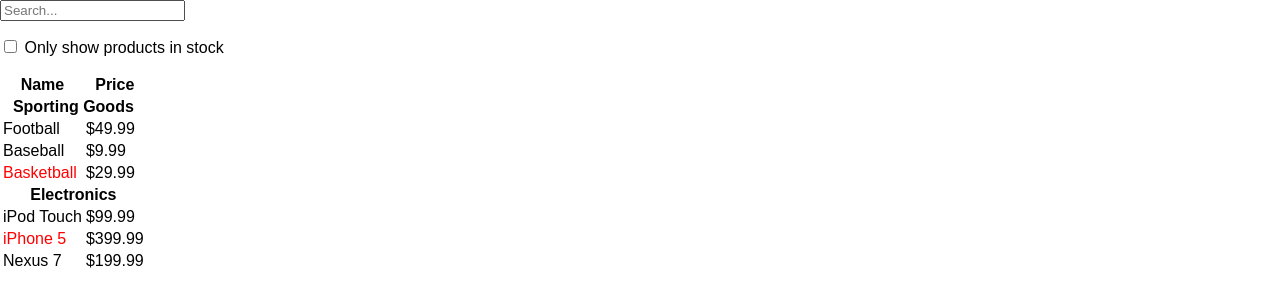
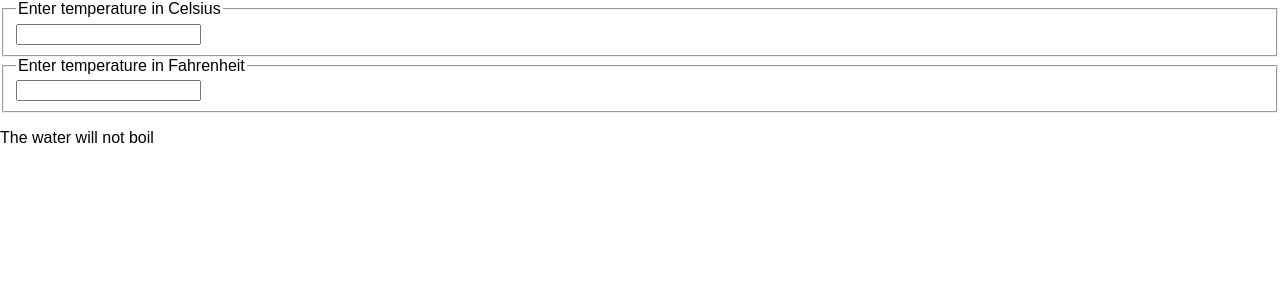
Before and after one commit to cosmycoder/Searchable-Product-Filter, a React (Create React App) app: page / in a window 1280 px wide. Shown: the top 306 px of the page. Built offline with nearby package versions, Linux system fonts and the light colour scheme.

Commit message:
Sample Temperature Calculator component created to demonstrate lifting up of state from child to parent component

```diff
--- /dev/null
+++ b/src/TemperatureCalculator.js
@@ -0,0 +1,118 @@
+import React, {Component} from 'react';
+
+const scaleNames = {
+    c: 'Celsius',
+    f: 'Fahrenheit'
+};
+
+function toCelsius(fahrenheit) {
+    return (fahrenheit -32) * 5 / 9;
+}
+
+function toFahrenheit(celsius) {
+    return (celsius * 9 / 5) + 32;
+}
+
+/**
+ * It returns an empty string on an invalid temperature,
+ * and it keeps the output rounded to the third decimal place
+ */
+function tryConvert(temperature, convertFunc) {
+    const input = parseFloat(temperature); //parsing the string input as float
+    if( Number.isNaN(input) ) {
+        return ''; //returning empty string if temperature input is Not a Number
+    }
+    const output = convertFunc(input);
+    const roundedOutput = Math.round(output * 1000 ) / 1000; //TODO check why this
+    return roundedOutput.toString();
+}
+
+/**
+ * function BoilingVerdict is a Functional Stateless Component
+ */
+const BoilingVerdict = (props) => {
+    console.log('BoilingVerdict celcius : ', props.celsius);
+    if( props.celsius >= 100 ) {
+        return (
+            <p>The water will boil</p>
+        )
+    }
+    return (
+        <p>The water will not boil</p>
+    )
+}
+
+class TemperatureInput extends React.Component {
+    constructor(props) {
+        super(props);
+        this.handleChange = this.handleChange.bind(this);
+    }
+
+    handleChange(e) {
+        console.log('Temperature Input handleChange : ', e.target.value);
+        this.props.onTemperatureChange(e.target.value);
+    }
+
+    render() {
+        const temperature = this.props.temperature;
+        const scale = this.props.scale;
+        console.log('temperature : ', temperature);
+        console.log('scale : ', scale);
+        return(
+            <fieldset>
+                <legend>Enter temperature in {scaleNames[scale]}</legend>
+                <input
+                    value={temperature}
+                    onChange={this.handleChange}
+                />
+            </fieldset>
+        );
+    }
+}
+
+class Calculator extends React.Component {
+    constructor(props) {
+        super(props);
+        this.handleCelsiusChange = this.handleCelsiusChange.bind(this);
+        this.handleFahrenheitChange = this.handleFahrenheitChange.bind(this);
+        this.state = {
+            temperature: '',
+            scale: 'c'
+        };
+    }
+
+    handleCelsiusChange(temperature) {
+        this.setState({ scale: 'c', temperature });
+    }
+
+    handleFahrenheitChange(temperature) {
+        this.setState({ scale: 'f', temperature });
+    }
+
+    render() {
+        const scale = this.state.scale;
+        const temperature = this.state.temperature;
+        const celsius = ( scale === 'f' ? tryConvert(temperature, toCelsius) : temperature );
+        const fahrenheit = ( scale === 'c' ? tryConvert(temperature, toFahrenheit) : temperature );
+
+        return(
+            <div>
+                <TemperatureInput
+                    scale='c'
+                    temperature={celsius}
+                    onTemperatureChange={this.handleCelsiusChange}
+                />
+                <TemperatureInput
+                    scale='f'
+                    temperature={fahrenheit}
+                    onTemperatureChange={this.handleFahrenheitChange}
+                />
+                <BoilingVerdict
+                    celsius={parseFloat(celsius)} //TODO check why this
+                />
+            </div>
+        )
+    }
+}
+
+export default Calculator;
--- a/src/index.js
+++ b/src/index.js
@@ -3,6 +3,7 @@
 import './index.css';
 import App from './App';
 import FilterableProductTable from './ProductDetails';
+import Calculator from './TemperatureCalculator';
 import registerServiceWorker from './registerServiceWorker';
 
 
@@ -16,13 +17,20 @@
 ];
 
 ReactDOM.render(
-    <FilterableProductTable
-        products={PRODUCTS}
-    />, document.getElementById('root')
-);
+    <Calculator />,
+    document.getElementById('root')
+)
 
 registerServiceWorker();
 /*
 ReactDOM.render(<App />, document.getElementById('root'));
 registerServiceWorker();
 */
+
+/* Searchable Product Details Filter
+ReactDOM.render(
+    <FilterableProductTable
+        products={PRODUCTS}
+    />, document.getElementById('root')
+);
+*/
```
Also changed, not shown: src/TemperatureCalculator.css (added).
